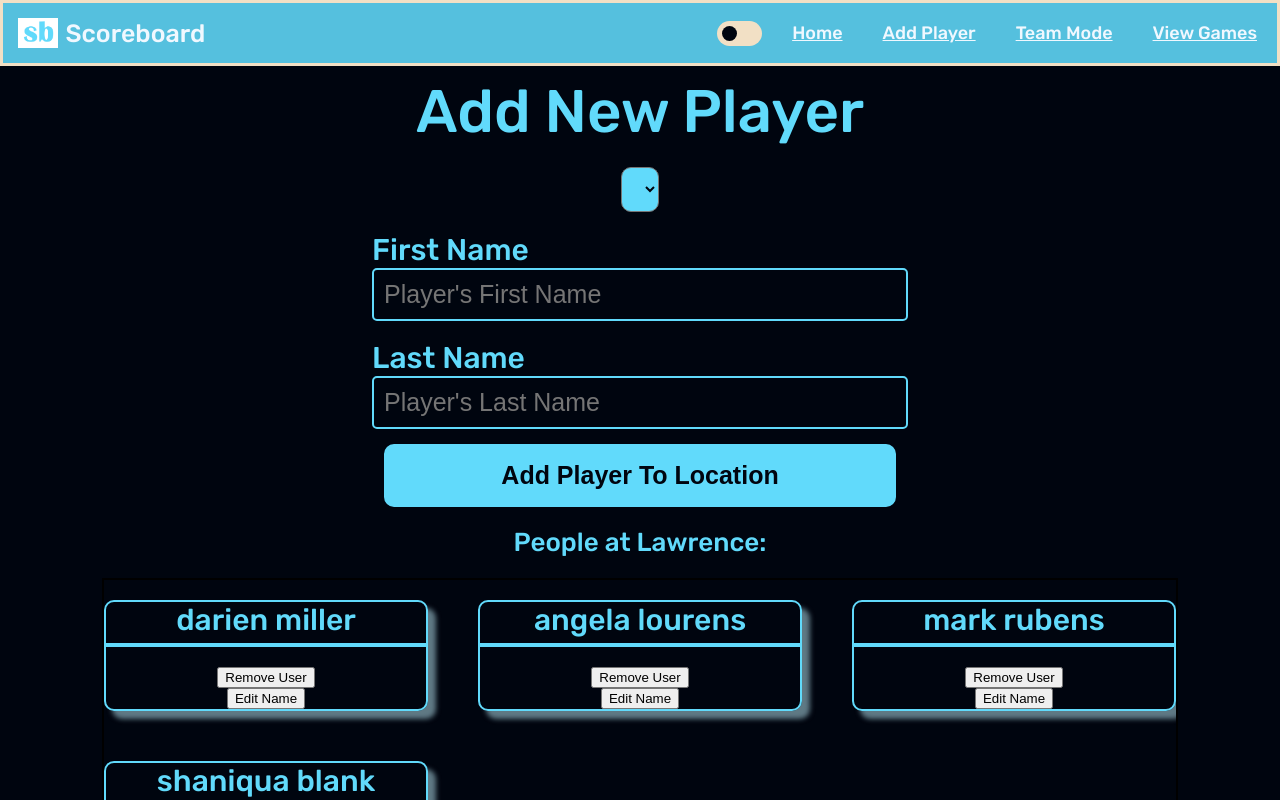
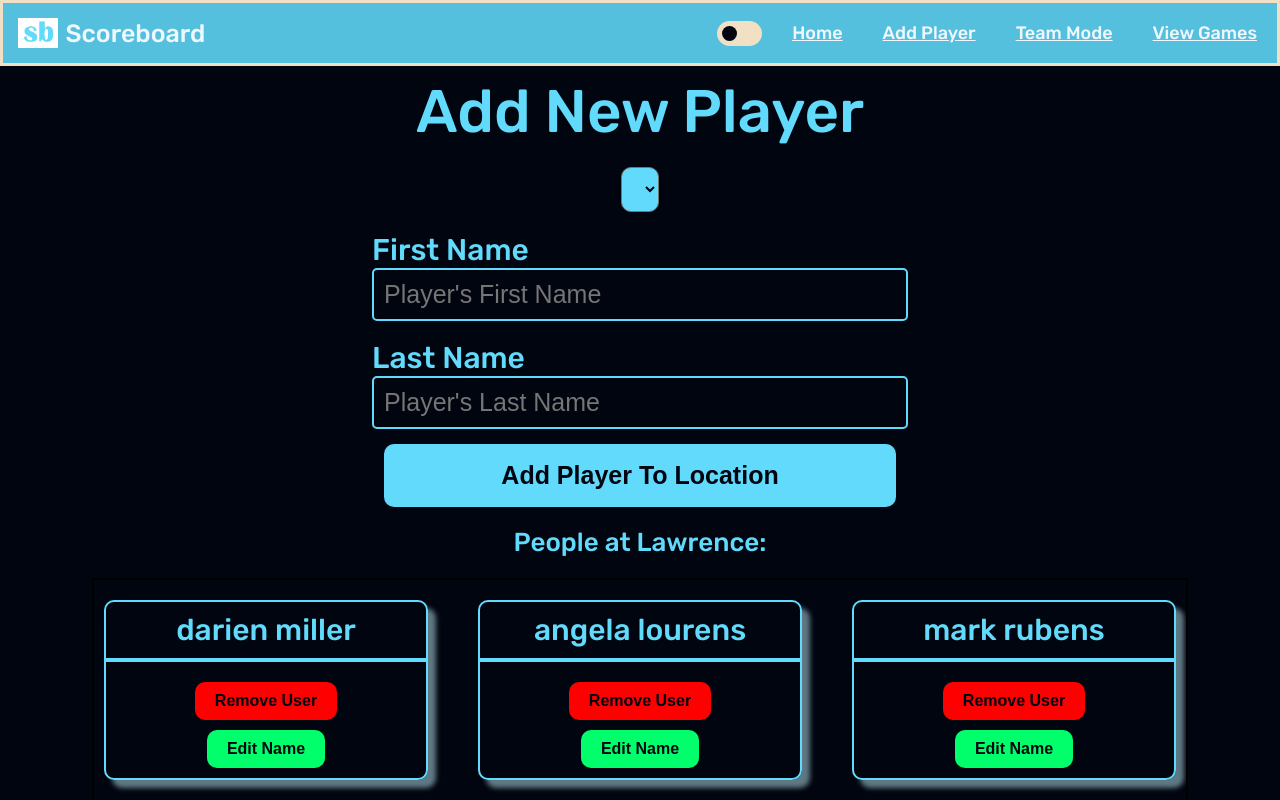
Before and after one commit to darienmiller88/DigitalScoreBoard, a Vue app in the folder client/: page /add-new-players in a window 1280 px wide. Shown: the top 800 px of the page. Built offline with nearby package versions, Linux system fonts and the light colour scheme; a web font is replaced by a local one.

Commit message:
style: added styling got edit button in USercard.vue

```diff
--- a/client/src/App.vue
+++ b/client/src/App.vue
@@ -1,5 +1,10 @@
 <script setup lang="ts">
-  import NavBar from "./components/NavBar/NavBar.vue"
+  import { onMounted } from "vue";
+import NavBar from "./components/NavBar/NavBar.vue"
+
+  onMounted(() => {
+      console.log("app.vue")
+  })
 </script>
 
 <template>
--- a/client/src/components/UserCard/UserCard.vue
+++ b/client/src/components/UserCard/UserCard.vue
@@ -47,6 +47,7 @@
         .username{
             color: var(--primary-color);
             font-size: 30px;
+            margin: 10px 0px;
         }
 
         .divider{
@@ -55,5 +56,42 @@
             margin-top: 5px;
             margin-bottom: 20px;
         }
+
+        .remove-wrapper{
+            button{
+                padding: 10px 20px;
+                border-radius: 10px;
+                border: none;
+                background-color: red;
+                color: var(--bg-color);
+                font-weight: 600;
+                font-size: 16px;
+
+                &:hover{
+                    cursor: pointer;
+                }
+            }
+
+            margin-bottom: 10px;
+        }
+
+        .edit-wrapper{
+            button{
+                padding: 10px 20px;
+                border-radius: 10px;
+                border: none;
+                background-color: rgb(0, 255, 106);
+                color: var(--bg-color);
+                font-weight: 600;
+                font-size: 16px;
+                transition:  0.3s;
+
+                &:hover{
+                    cursor: pointer;
+                }
+            }
+
+            margin-bottom: 10px;
+        }
     }
 </style>
--- a/client/src/container/UserCardsContainer/UserCardsContainer.vue
+++ b/client/src/container/UserCardsContainer/UserCardsContainer.vue
@@ -55,6 +55,7 @@
             display: grid;
             grid-template-columns: repeat(3, 1fr);
             gap: 10px 50px;
+            padding: 0px 10px;
             max-height: 75vh;
         }
 
```
